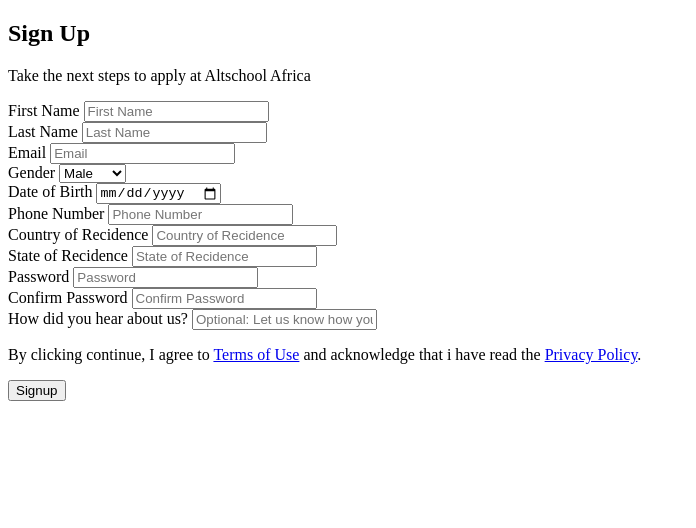
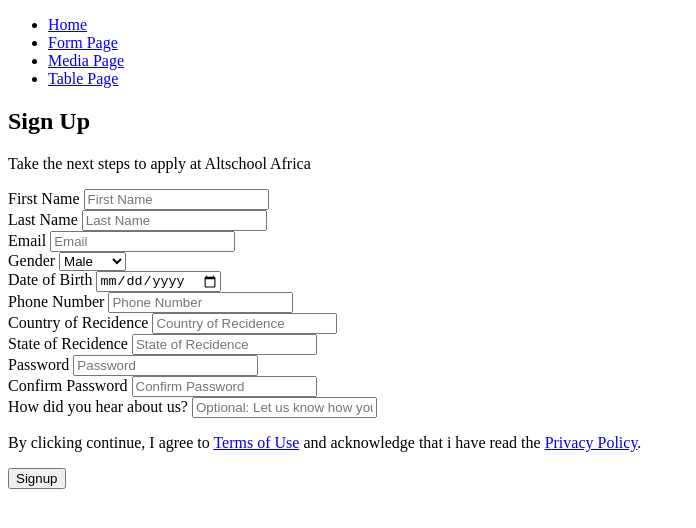
Before and after one commit to rolteame/AltschoolAssignment1-2, a plain HTML site: page form.html in a window 1280 px wide. Shown: the whole page, without its empty margins (0-696 px from the left). Drawn offline with Linux system fonts and the light colour scheme.

Commit message:
Update form.html

```diff
--- a/form.html
+++ b/form.html
@@ -6,6 +6,12 @@
 		<title>Altschool | Signup</title>
 	</head>
 	<body>
+		 <ul>
+    <li><a href="index.html">Home</a></li>
+    <li><a href="form.html">Form Page</a></li>
+    <li><a href="media.html">Media Page</a></li>
+    <li><a href="table.html">Table Page</a></li>
+  </ul>
 		<section>
 			<h1>Sign Up</h1>
 			<p>Take the next steps to apply at Altschool Africa</p>
```
